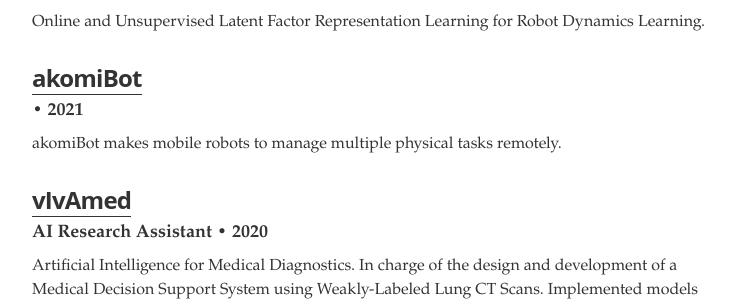
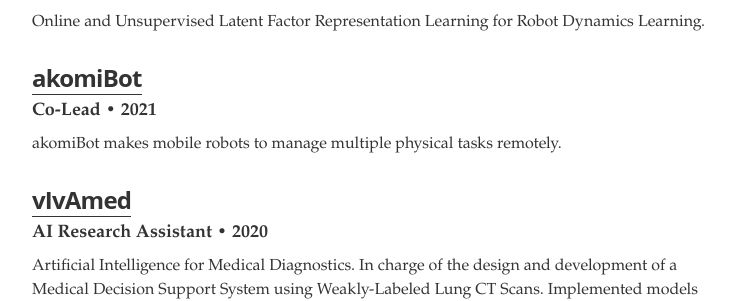
Before and after one commit to AlejandroMllo/alejandromllo.github.io, a Jekyll site: the page built from index.html, in a window 1280 px wide. Shown: the part 1183-1484 px from the top of the page, without its empty margins (268-1011 px from the left). Built offline with Jekyll 4.4.1, drawn with Linux system fonts in a browser that asks for light colours.

Commit message:
Update projects.yml

```diff
--- a/_data/projects.yml
+++ b/_data/projects.yml
@@ -10,7 +10,7 @@
 
 # akomiBot
 - project: akomiBot
-  # role: Co-Founder
+  role: Co-Lead
   duration: 2021  # &mdash; Present
   url: "http://www.akomiBot.com"
   description: akomiBot makes mobile robots to manage multiple physical tasks remotely.
```
